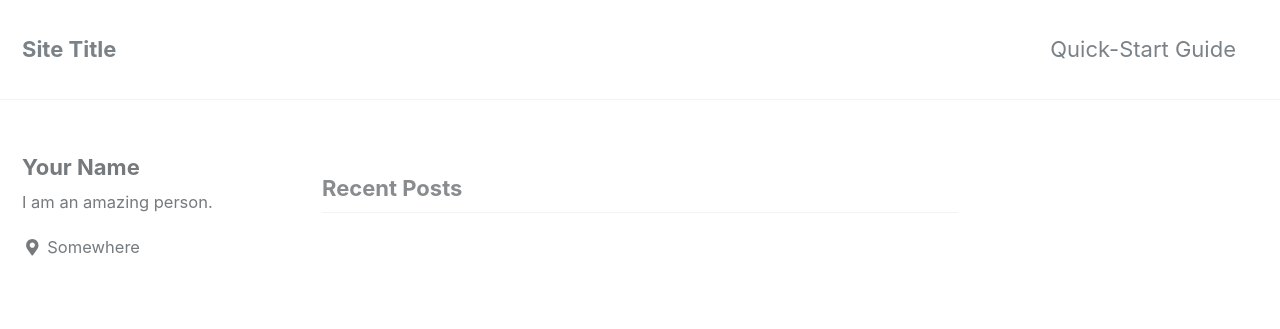
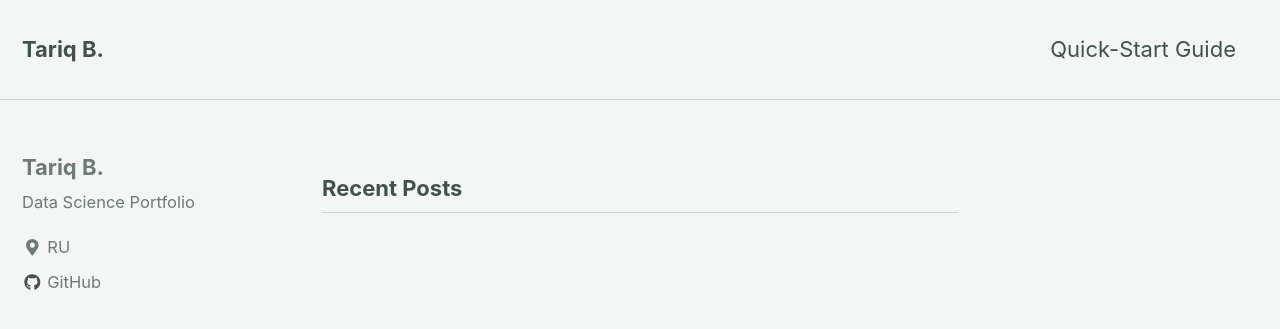
Before and after one commit to TariqGon/TariqGon.github.io, a Jekyll site: the page built from index.html, in a window 1280 px wide and 900 px high. Shown: the top 329 px of the window. Built offline with Jekyll 4.4.1, drawn with Linux system fonts in a browser that asks for light colours; nearby versions of some CDN libraries; the list of posts is cut into pages by our own code; some of the changed text lies outside the part shown.

Commit message:
new commit

```diff
--- a/_config.yml
+++ b/_config.yml
@@ -5,14 +5,14 @@
 # For technical reasons, this file is *NOT* reloaded automatically when you use
 # `jekyll serve`. If you change this file, please restart the server process.
 
-minimal_mistakes_skin    : "default" # "air", "aqua", "contrast", "dark", "dirt", "neon", "mint", "plum", "sunrise"
+minimal_mistakes_skin    : "mint" # "air", "aqua", "contrast", "dark", "dirt", "neon", "mint", "plum", "sunrise"
 
 # Site Settings
 locale                   : "en-US"
-title                    : "Site Title"
+title                    : "Tariq B."
 title_separator          : "-"
-name                     : "Your Name"
-description              : "An amazing website."
+name                     : "Tariq B."
+description              : "Data Science Portfolio"
 url                      : # the base hostname & protocol for your site e.g. "https://mmistakes.github.io"
 baseurl                  : # the subpath of your site, e.g. "/blog"
 repository               : # GitHub username/repo-name e.g. "mmistakes/minimal-mistakes"
@@ -90,10 +90,10 @@ analytics:
 
 # Site Author
 author:
-  name             : "Your Name"
+  name             : "Tariq B."
   avatar           : # path of avatar image, e.g. "/assets/images/bio-photo.jpg"
-  bio              : "I am an amazing person."
-  location         : "Somewhere"
+  bio              : "Data Science Portfolio"
+  location         : "RU"
   email            :
   uri              :
   home             : # null (default), "absolute or relative url to link to author home"
@@ -103,7 +103,7 @@ author:
   flickr           :
   facebook         :
   foursquare       :
-  github           :
+  github           : "TariqGon"
   gitlab           :
   google_plus      :
   keybase          :
@@ -259,3 +259,11 @@ defaults:
       comments: # true
       share: true
       related: true
+
+   # _poges
+  - scope:
+      path: ""
+      type: pages
+    values:
+      layout: single
+      author_profile: true
```
